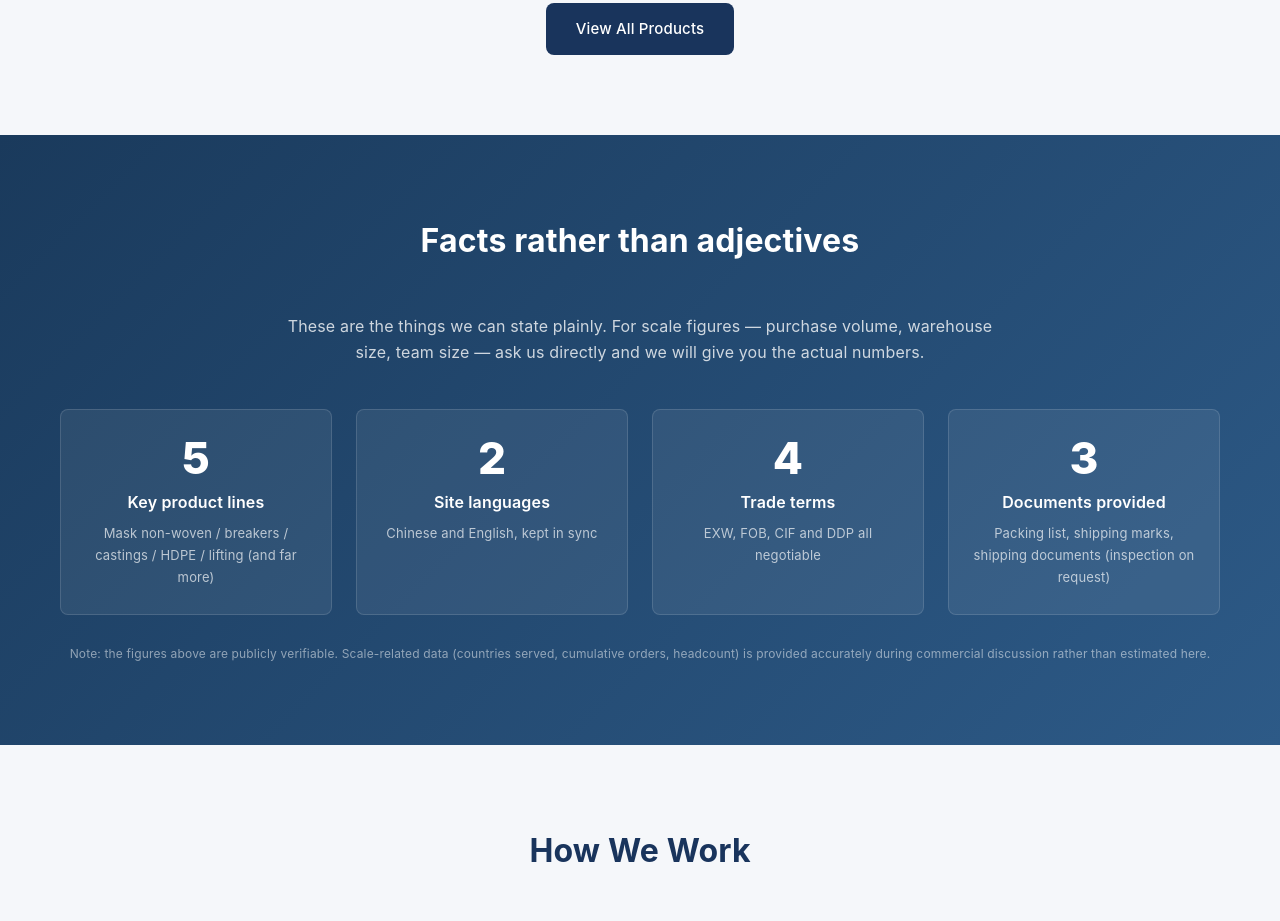
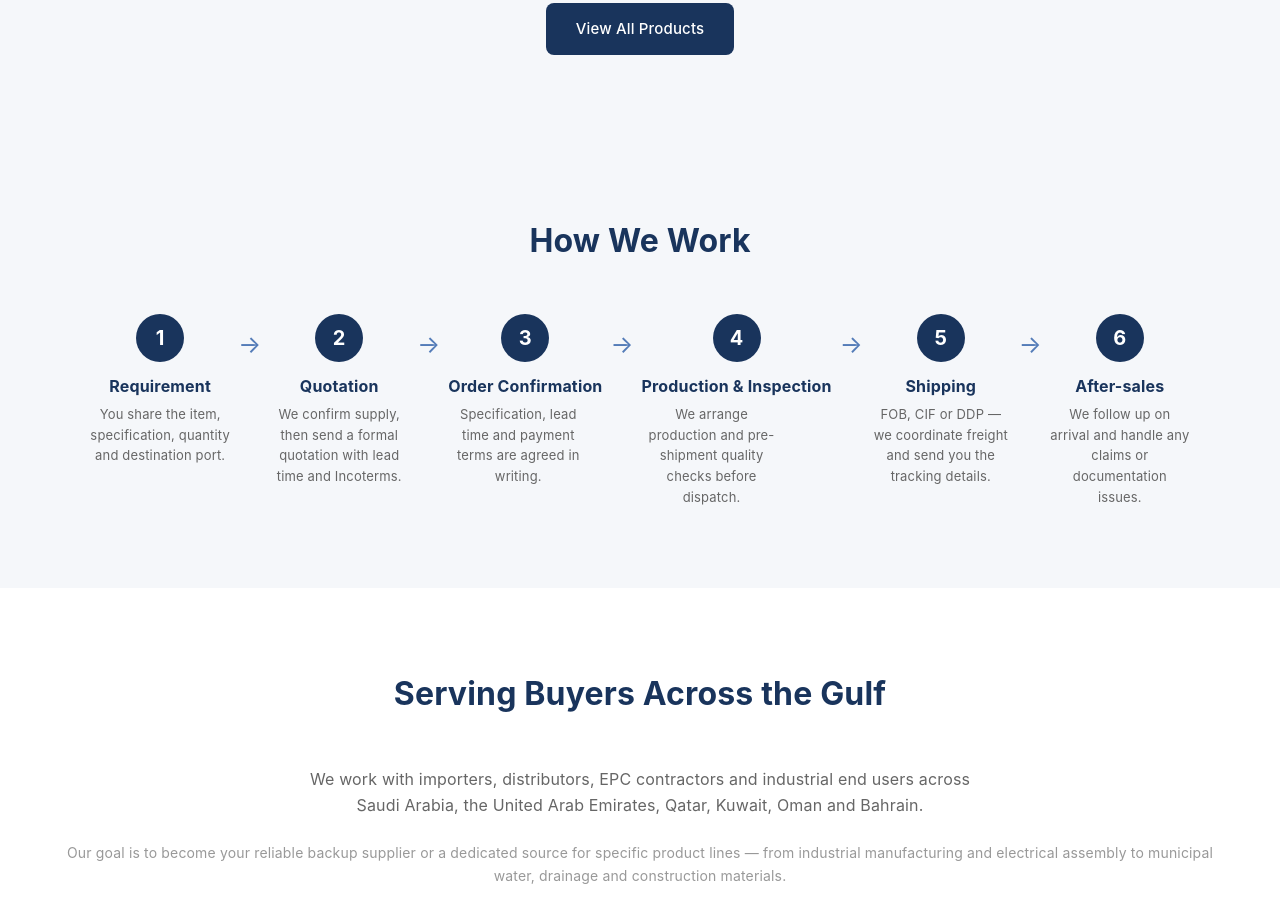
Before and after one commit to rayzhao229/en-site, a plain HTML site: page index.html in a window 1280 px wide. Shown: the part 1910-2831 px from the top of the page. Drawn offline with Linux system fonts and the light colour scheme.

Commit message:
首页删除'用事实说话'数据佐证区（无真实可核实数据支撑，避免空话）

```diff
--- a/index.html
+++ b/index.html
@@ -216,35 +216,6 @@
     </section>
 
     <!-- Facts, not adjectives -->
-    <section class="section section-stats">
-        <div class="container">
-            <h2 class="section-title">Facts rather than adjectives</h2>
-            <p class="section-desc">These are the things we can state plainly. For scale figures — purchase volume, warehouse size, team size — ask us directly and we will give you the actual numbers.</p>
-            <div class="stats-grid">
-                <div class="stat-item">
-                    <div class="stat-num">5</div>
-                    <div class="stat-label">Key product lines</div>
-                    <div class="stat-desc">Mask non-woven / breakers / castings / HDPE / lifting (and far more)</div>
-                </div>
-                <div class="stat-item">
-                    <div class="stat-num">2</div>
-                    <div class="stat-label">Site languages</div>
-                    <div class="stat-desc">Chinese and English, kept in sync</div>
-                </div>
-                <div class="stat-item">
-                    <div class="stat-num">4</div>
-                    <div class="stat-label">Trade terms</div>
-                    <div class="stat-desc">EXW, FOB, CIF and DDP all negotiable</div>
-                </div>
-                <div class="stat-item">
-                    <div class="stat-num">3</div>
-                    <div class="stat-label">Documents provided</div>
-                    <div class="stat-desc">Packing list, shipping marks, shipping documents (inspection on request)</div>
-                </div>
-            </div>
-            <p class="stats-note">Note: the figures above are publicly verifiable. Scale-related data (countries served, cumulative orders, headcount) is provided accurately during commercial discussion rather than estimated here.</p>
-        </div>
-    </section>
 
     <!-- Process -->
     <section class="section process">
```
Also changed, not shown: 1 other file.
